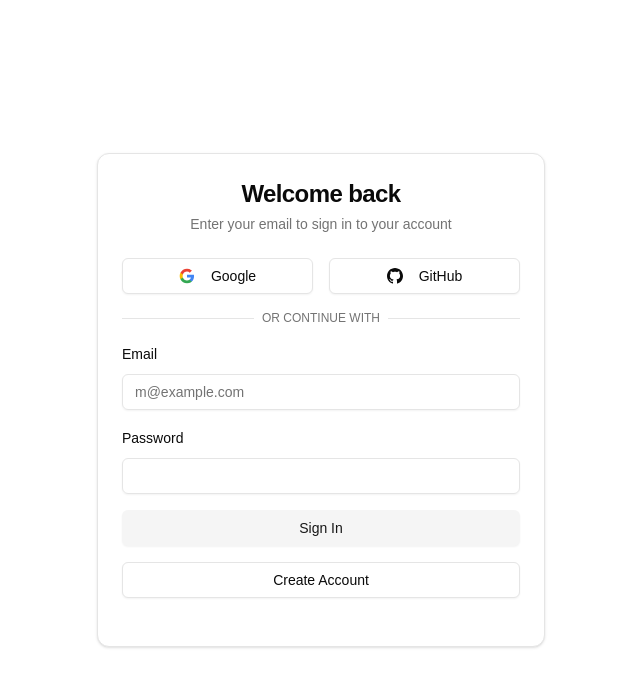
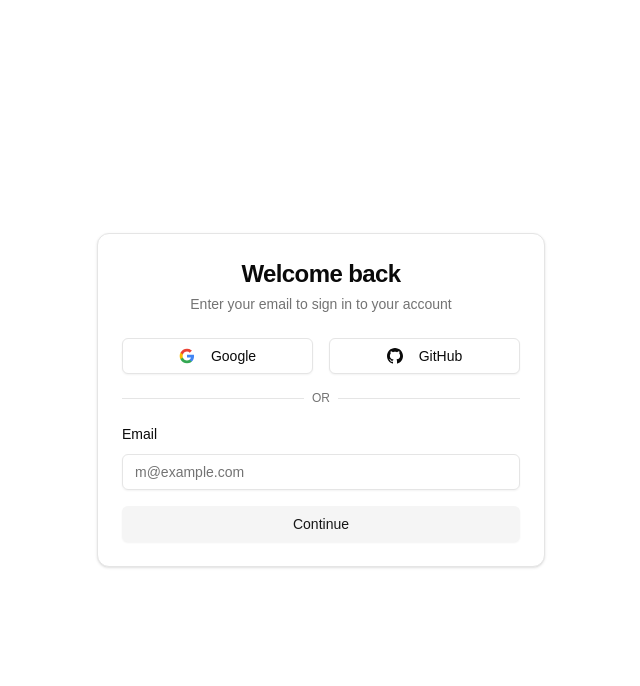
Before and after one commit to JoeBuildsStuff/test-prep, a Next.js app: page /login in a window 1280 px wide. Shown: the top 686 px of the page, without its empty margins (319-959 px from the left). Built offline with nearby package versions, Linux system fonts and the light colour scheme.

Commit message:
remove password signin and use magiclink signin

```diff
--- a/src/actions/auth.ts
+++ b/src/actions/auth.ts
@@ -6,19 +6,20 @@ import { z } from 'zod'
 
 import { createClient } from '@/utils/supabase/server'
 
-// Add schema definition at the top
+// Update schema to only include email
 const authSchema = z.object({
   email: z.string().email(),
-  password: z.string().min(6),
 })
 
-export async function login(formData: FormData) {
+// Replace login and signup with a single magic link function
+export async function signInWithMagicLink(formData: FormData) {
+  'use server'
+
   const supabase = await createClient()
 
-  // Parse and validate the input
+  // Parse and validate the email
   const result = authSchema.safeParse({
     email: formData.get('email'),
-    password: formData.get('password'),
   })
 
   if (!result.success) {
@@ -26,39 +27,19 @@ export async function login(formData: FormData) {
     redirect('/error')
   }
 
-  const { error } = await supabase.auth.signInWithPassword(result.data)
+  const { error } = await supabase.auth.signInWithOtp({
+    email: result.data.email,
+    options: {
+      shouldCreateUser: true,
+      emailRedirectTo: `${process.env.NEXT_PUBLIC_SITE_URL}/auth/callback`,
+    },
+  })
 
   if (error) {
-    console.log("login-error", error)
+    console.log("magic-link-error", error)
     redirect('/error')
   }
 
-  revalidatePath('/', 'layout')
-  redirect('/')
-}
-
-export async function signup(formData: FormData) {
-  const supabase = await createClient()
-
-  // Parse and validate the input
-  const result = authSchema.safeParse({
-    email: formData.get('email'),
-    password: formData.get('password'),
-  })
-
-  if (!result.success) {
-    console.log("validation-error", result.error)
-    redirect('/error')
-  }
-
-  const { error } = await supabase.auth.signUp(result.data)
-
-  if (error) {
-    console.log("signup-error", error)
-    redirect('/error')
-  }
-
-  // Redirect to verify email page
   revalidatePath('/', 'layout')
   redirect('/verify-email')
 }
--- a/src/app/(Auth)/auth/confirm/route.ts
+++ b/src/app/(Auth)/auth/confirm/route.ts
@@ -10,21 +10,28 @@ export async function GET(request: NextRequest) {
   const type = searchParams.get('type') as EmailOtpType | null
   const next = searchParams.get('next') ?? '/'
 
-  if (token_hash && type) {
-    const supabase = await createClient()
+  if (!token_hash || !type) {
+    redirect('/error')
+  }
 
+  const supabase = await createClient()
+
+  // Handle both signup and magic link verification
+  if (type === 'signup' || type === 'magiclink') {
     const { error } = await supabase.auth.verifyOtp({
       type,
       token_hash,
     })
-    if (!error) {
-      // redirect user to specified redirect URL or root of app
-      redirect(next)
+
+    if (error) {
+      console.log(`${type}-verification-error:`, error)
+      redirect('/error')
     }
 
-  console.log("error: ", error)
+    // Successful verification, redirect to the specified URL or home
+    redirect(next)
   }
 
-  // redirect the user to an error page with some instructions
+  // If type is neither signup nor magiclink, redirect to error page
   redirect('/error')
 }
--- a/src/app/(Auth)/login/page.tsx
+++ b/src/app/(Auth)/login/page.tsx
@@ -1,10 +1,8 @@
-import { login, signup, signInWithGoogle, signInWithGithub } from '@/actions/auth';
-import { Card, CardContent, CardDescription, CardFooter, CardHeader, CardTitle } from "@/components/ui/card";
+import { signInWithMagicLink, signInWithGoogle, signInWithGithub } from '@/actions/auth';
+import { Card, CardContent, CardDescription, CardHeader, CardTitle } from "@/components/ui/card";
 import { Button } from "@/components/ui/button";
 import { Label } from "@/components/ui/label";
 import { Input } from "@/components/ui/input";
-import { Alert, AlertDescription } from "@/components/ui/alert";
-import { AlertTriangleIcon } from 'lucide-react';
 
 const LoginPage = () => {
   return (
@@ -54,7 +52,7 @@ const LoginPage = () => {
             </div>
             <div className="relative flex justify-center text-xs uppercase">
               <span className="bg-background px-2 text-muted-foreground">
-                Or continue with
+                Or
               </span>
             </div>
           </div>
@@ -71,46 +69,18 @@ const LoginPage = () => {
                   required
                 />
               </div>
-              <div className="space-y-2">
-                <Label htmlFor="password">Password</Label>
-                <Input
-                  id="password"
-                  type="password"
-                  name="password"
-                  required
-                />
-              </div>
 
-              <div className="space-y-4">
               <Button
                 type="submit"
                 variant="secondary"
                 className="w-full"
-                  formAction={login}
+                formAction={signInWithMagicLink}
               >
-                  Sign In
+                Continue
               </Button>
-
-                <Button
-                  type="submit"
-                  variant="outline"
-                  className="w-full"
-                  formAction={signup}
-                >
-                  Create Account
-                </Button>
-              </div>
             </div>
           </form>
         </CardContent>
-        <CardFooter className="flex flex-col space-y-4">
-          <Alert variant="destructive" className="hidden">
-            <AlertTriangleIcon className="h-4 w-4" />
-            <AlertDescription>
-              Invalid login credentials. Please try again.
-            </AlertDescription>
-          </Alert>
-        </CardFooter>
       </Card>
     </div>
   );
--- a/src/app/layout.tsx
+++ b/src/app/layout.tsx
@@ -15,7 +15,7 @@ const geistMono = Geist_Mono({
 });
 
 export const metadata: Metadata = {
-  title: "My Nextjs Supabase Starter App",
+  title: "Test Prep",
   description: "Generated by Joe Taylor",
 };
 
```
Lines whose indentation alone changed are shown as unchanged.
